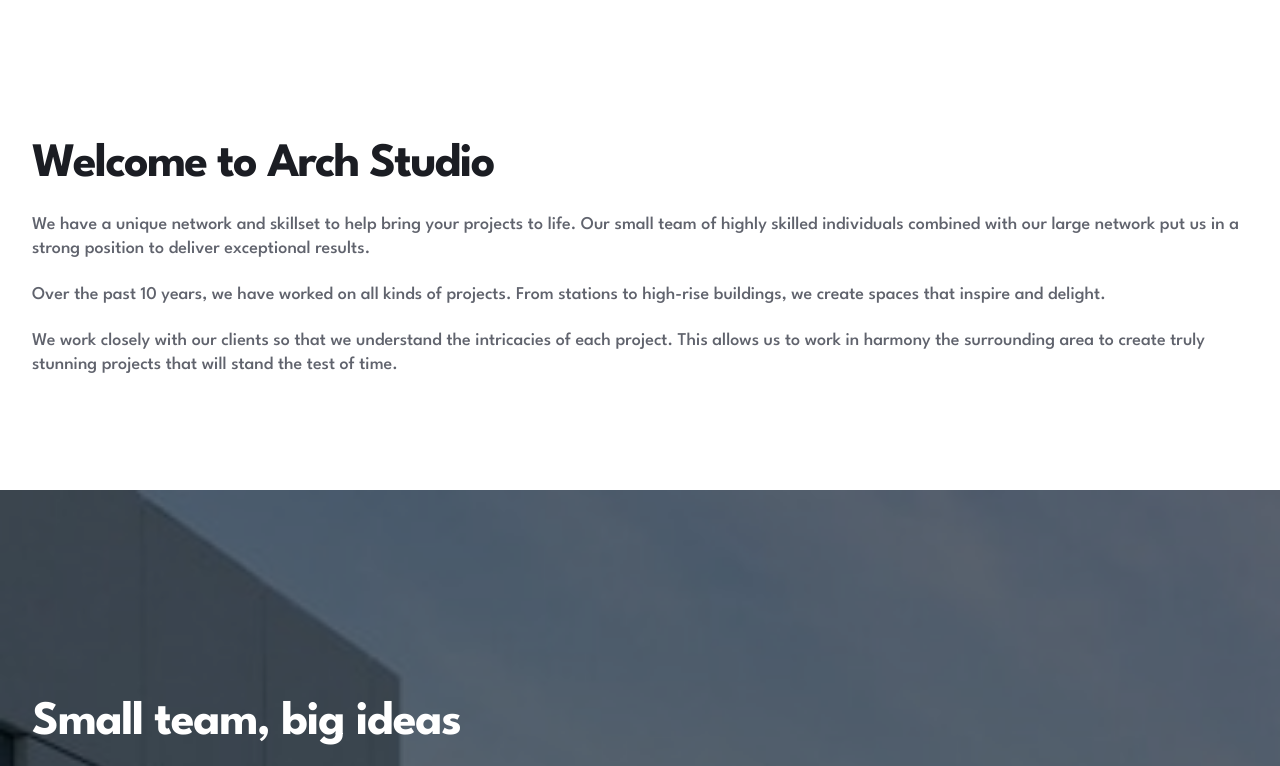
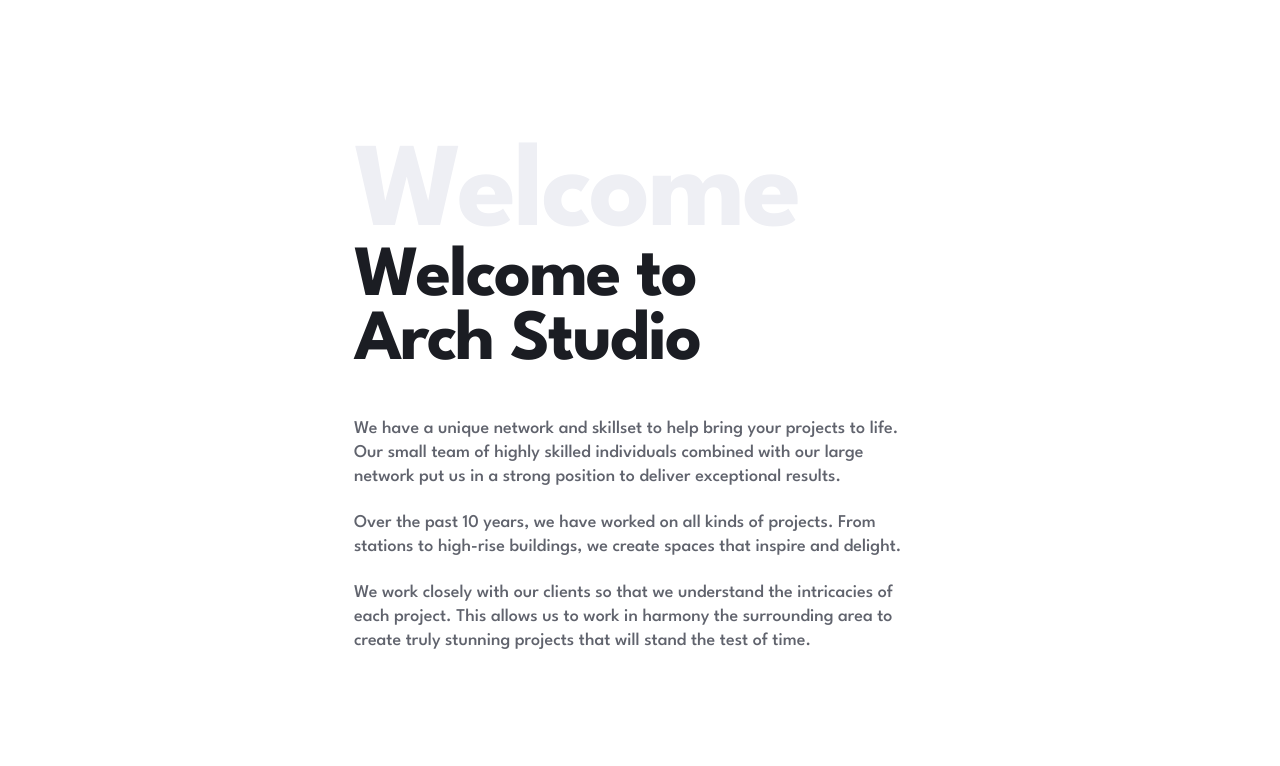
Before and after one commit to achiewe/arch-studio-multi-page-website, a Next.js app: page / in a window 1280 px wide. Shown: the part 874-1640 px from the top of the page. Built offline with nearby package versions, Linux system fonts and the light colour scheme.

Commit message:
finish responsive tablet design for this component

```diff
--- a/src/app/components/Home/ProjectMainDesc.tsx
+++ b/src/app/components/Home/ProjectMainDesc.tsx
@@ -1,9 +1,13 @@
 export default function ProjectMainDesc(): JSX.Element {
   return (
-    <div className="w-full flex flex-col gap-[22px] px-[32px] items-start mb-[113px]">
-      <h1 className="text-[48px] font-bold text-[#1B1D23] leading-[52px] tracking-[-1.714px]">
+    <div className="w-full flex flex-col gap-[22px] px-[32px] items-start mb-[113px] relative md:gap-[43px] md:w-[572px] md:px-0 md:mb-[233px]">
+      <h3 className="hidden md:flex absolute top-[-150px] w-[581px] text-[120px] font-bold text-[#EEEFF4] leading-[200px] tracking-[-3px]">
+        Welcome
+      </h3>
+      <h1 className="text-[48px] font-bold text-[#1B1D23] leading-[52px] tracking-[-1.714px] md:text-[72px] md:leading-[64px] md:tracking-[-2px] md:w-[446px]">
         Welcome to Arch Studio
       </h1>
+      <div className="flex flex-col gap-[22px] md:w-[572px]">
         <p className="text-[18px] font-medium text-[#60636D] leading-[24px]">
           We have a unique network and skillset to help bring your projects to
           life. Our small team of highly skilled individuals combined with our
@@ -17,9 +21,11 @@ export default function ProjectMainDesc(): JSX.Element {
         </p>
         <p className="text-[18px] font-medium text-[#60636D] leading-[24px]">
           We work closely with our clients so that we understand the intricacies
-        of each project. This allows us to work in harmony the surrounding area
-        to create truly stunning projects that will stand the test of time.
+          of each project. This allows us to work in harmony the surrounding
+          area to create truly stunning projects that will stand the test of
+          time.
         </p>
+      </div>
     </div>
   );
 }
--- a/src/app/components/Home/ProjectParamourInfo.tsx
+++ b/src/app/components/Home/ProjectParamourInfo.tsx
@@ -4,7 +4,7 @@ import Link from "next/link";
 
 export default function ProjectParamourInfo(): JSX.Element {
   return (
-    <div className="w-full h-[560px] flex bg-no-repeat bg-cover px-[32px] justify-center items-start flex-col gap-[83px] relative bg-PraramourMob mb-[141px] md:w-[573px] md:h-[720px] md:bg-ParamourTab md:px-[58px] md:gap-[41px]">
+    <div className="w-full h-[560px] flex bg-no-repeat bg-cover px-[32px] justify-center items-start flex-col gap-[83px] relative bg-PraramourMob mb-[141px] md:w-[573px] md:h-[720px] md:bg-ParamourTab md:px-[58px] md:gap-[41px] md:mb-[248px]">
       <div className="w-full flex flex-col gap-[11px] items-start md:gap-[10px]">
         <h1 className="text-[48px] text-[#FFF] font-bold leading-[48px] tracking-[-1.2px] z-10 md:text-[96px] md:leading-[80px]">
           Project Paramour
```
Lines whose indentation alone changed are shown as unchanged.
